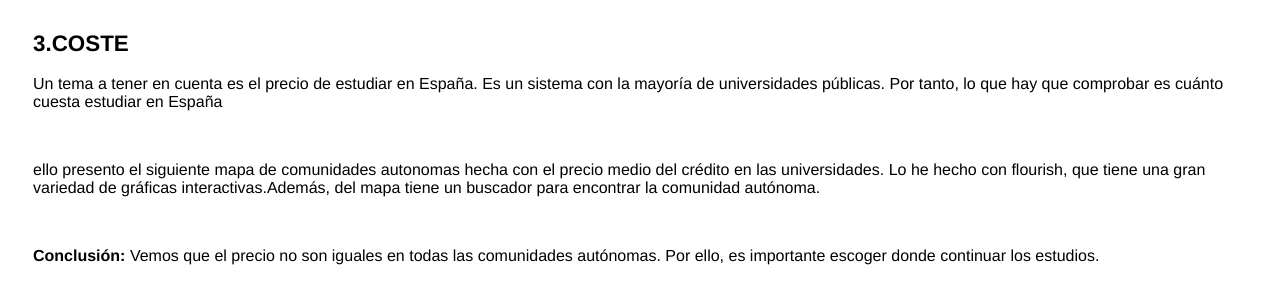
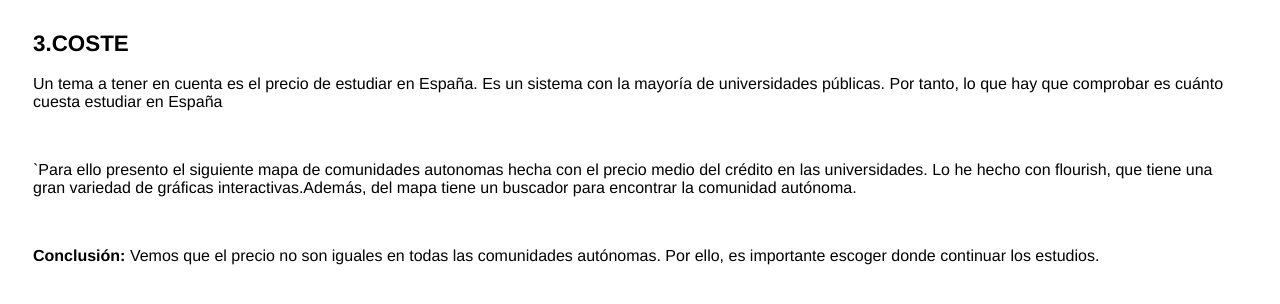
Before and after one commit to molgrecia/seminario-07-MIBIG, a website: page index.html in a window 1280 px wide. Shown: the part 2891-3195 px from the top of the page. Drawn offline with nearby package versions, Linux system fonts and the light colour scheme; a script that the page names is missing.

Commit message:
1 file modified

```diff
--- a/index.html
+++ b/index.html
@@ -103,7 +103,8 @@ Mi objetivo es comunicar que merece la pena estudiar en España, sin embargo, ha
 
   <h2>3.Coste</h2>
     <p>Un tema a tener en cuenta es el precio de estudiar en España. Es un sistema con la mayoría de universidades públicas. Por tanto, lo que hay que comprobar es cuánto cuesta estudiar en España</p> <br>
-    <p> ello presento el siguiente mapa de comunidades autonomas hecha con el precio medio del crédito en las universidades. Lo he hecho con flourish, que tiene una gran variedad de gráficas interactivas.Además, del mapa tiene un buscador para encontrar la comunidad autónoma.</p> <br>
+
+    <p> `Para ello presento el siguiente mapa de comunidades autonomas hecha con el precio medio del crédito en las universidades. Lo he hecho con flourish, que tiene una gran variedad de gráficas interactivas.Además, del mapa tiene un buscador para encontrar la comunidad autónoma.</p> <br>
   <p><strong> Conclusión: </strong> Vemos que el precio no son iguales en todas las comunidades autónomas. Por ello, es importante escoger donde continuar los estudios.
   <div class="flourish-embed flourish-map" data-src="visualisation/2045424" data-url="https://flo.uri.sh/visualisation/2045424/embed"><script src="https://public.flourish.studio/resources/embed.js"></script></div>
 
```
